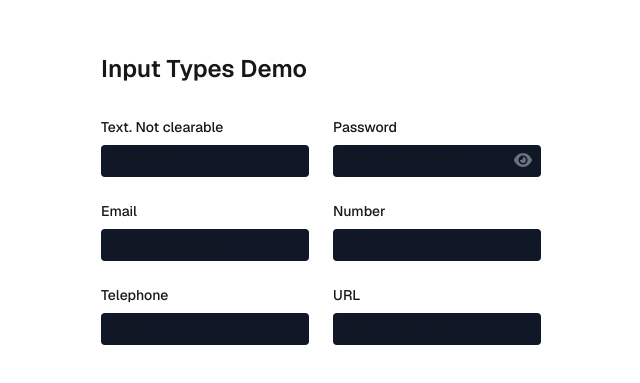
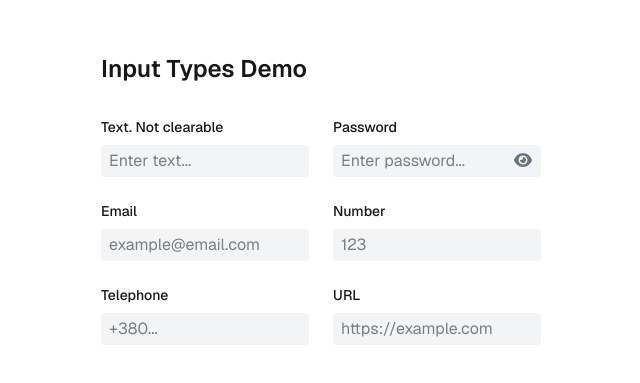
Before and after one commit to kytaets/react-component-library, a Next.js app: page / in a window 1280 px wide. Shown: the part 201-584 px from the top of the page, without its empty margins (319-959 px from the left). Built offline with nearby package versions, Linux system fonts and the light colour scheme.

Commit message:
feat: update styling for dark theme in Input

```diff
--- a/src/components/Input/Input.tsx
+++ b/src/components/Input/Input.tsx
@@ -46,7 +46,7 @@ export default function Input({
             type={isPassword && showPassword ? 'text' : type}
             value={value}
             onChange={(e) => setValue(e.target.value)}
-            className={`bg-gray-900 rounded px-2 py-1 w-52
+            className={`bg-gray-100 text-gray-950 dark:bg-gray-900 dark:text-white rounded px-2 py-1 w-52
             ${
               isPassword && clearable
                 ? 'pr-14'
```
